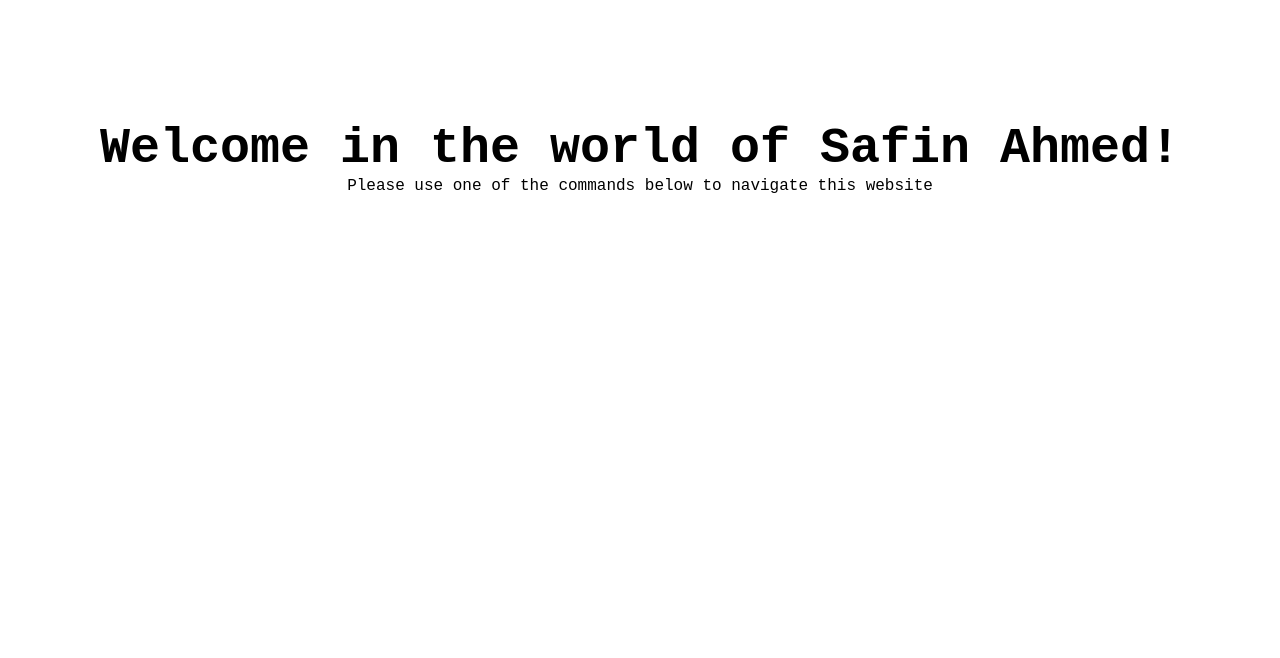
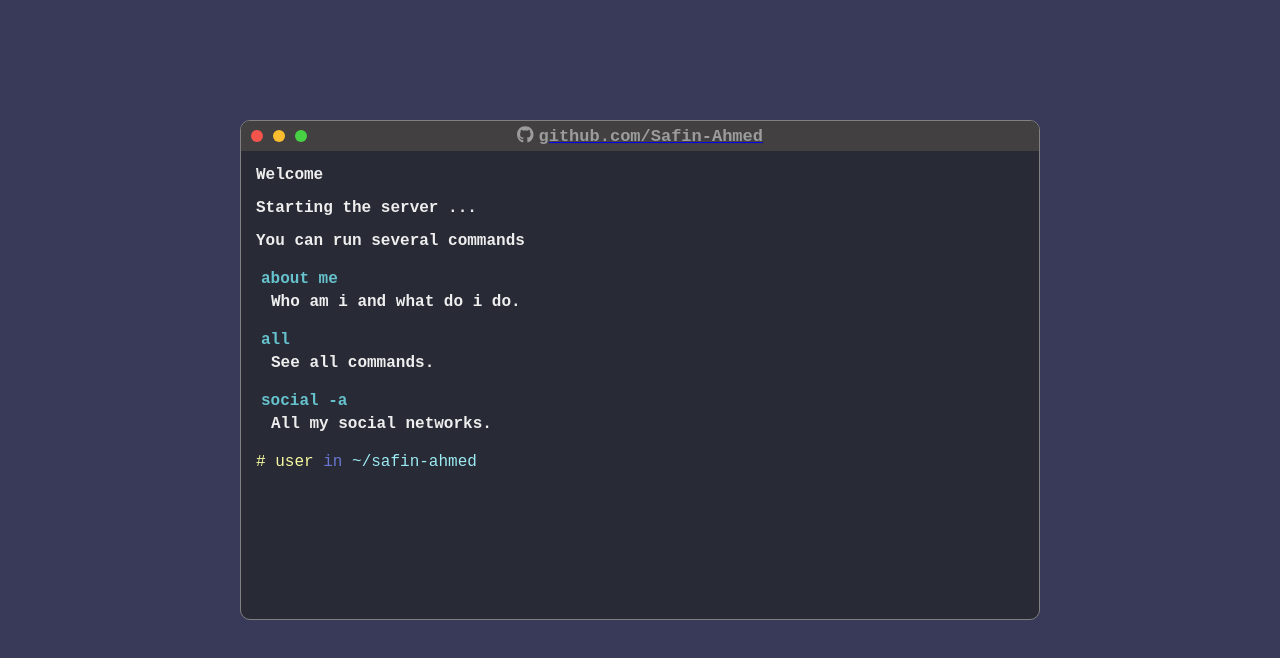
Before and after one commit to Safin-Ahmed/dev-safin, a website: page index.html in a window 1280 px wide. Drawn offline with Linux system fonts and the light colour scheme; a web font is replaced by a local one.

Commit message:
Intro is done

```diff
--- a/app.js
+++ b/app.js
@@ -1 +1,74 @@
-console.log("Hello World");
+const app = document.querySelector('#app');
+const delay = (ms) => new Promise(res => setTimeout(res, ms));
+
+const terminalInit = async () => {
+    await delay (500);
+    renderMessage("Welcome")
+    await delay(1000);
+    renderMessage("Starting the server ...")
+    await delay(1000)
+    renderMessage("You can run several commands");
+    introCommands();
+    await delay(300);
+    pwd();
+
+
+}
+const introCommands = () => {
+    renderCommandMessage("about me", "Who am i and what do i do.")
+
+    renderCommandMessage("all", "See all commands.")
+
+    renderCommandMessage("social -a", "All my social networks.")
+}
+
+const renderMessage = msg => {
+    const div = document.createElement('div');
+    div.classList.add("message");
+
+    const p = document.createElement('p');
+    p.textContent = msg;
+
+    div.appendChild(p);
+    app.appendChild(div);
+}
+
+const renderCommandMessage = (cmd, msg) => {
+    // Creating div for command
+    const commandDiv = document.createElement('div');
+    commandDiv.classList.add("command");
+    const commandP = document.createElement('p');
+    commandP.textContent = cmd;
+
+    commandDiv.appendChild(commandP);
+
+    app.appendChild(commandDiv);
+
+    const messageDiv = document.createElement('div');
+    messageDiv.classList.add("message");
+    messageDiv.classList.add("cmd-msg");
+
+    const messageP = document.createElement('p');
+
+    messageP.textContent = msg;
+
+    messageDiv.appendChild(messageP);
+
+    app.appendChild(messageDiv);
+}
+
+const pwd = () => {
+    const html = `
+        <div class = "path">
+            <p>
+                # user
+                <span>in</span>
+                <span>~/safin-ahmed</span>
+            </p>
+        </div>
+    `;
+
+    app.insertAdjacentHTML('beforeend', html);
+}
+
+terminalInit();
--- a/index.html
+++ b/index.html
@@ -5,14 +5,25 @@
     <meta http-equiv="X-UA-Compatible" content="IE=edge">
     <meta name="viewport" content="width=device-width, initial-scale=1.0">
     <title>Safin Ahmed Terminal</title>
+    <script defer src="./node_modules/@fortawesome/fontawesome-free/js/all.js"></script>
     <link rel="stylesheet" href="style.css">
 </head>
 <body>
    <section class="main">
     <div class="container">
-        <div class="welcome-msg">
-            <h1>Welcome in the world of Safin Ahmed!</h1>
-            <p>Please use one of the commands below to navigate this website</p>
+        <div class="menu">
+           <div class="buttons">
+               <button class="red"></button>
+               <button class="yellow"></button>
+               <button class="green"></button>
+           </div>
+           <div class="title">
+               <a href="https://github.com/Safin-Ahmed"><h1><i class="fa-brands fa-github"></i>github.com/Safin-Ahmed</h1></a>
+           </div>
+        </div>
+
+        <div id="app">
+
         </div>
     </div>
    </section>
--- a/package.json
+++ b/package.json
@@ -3,5 +3,8 @@
   "version": "1.0.0",
   "main": "index.html",
   "author": "Safin Ahmed <safin.ahmed2000@gmail.com>",
-  "license": "MIT"
+  "license": "MIT",
+  "dependencies": {
+    "@fortawesome/fontawesome-free": "^6.1.0"
+  }
 }
--- a/style.css
+++ b/style.css
@@ -11,28 +11,108 @@ html {
     font-size: 62.5%;
 }
 
+body {
+    background-color: #393A59;
+    font-family: 'Nanum Gothic Coding', monospace;
+    font-size: 1.6rem;
+    font-weight: 400;
+}
+
 section.main {
     padding: 12rem 0;
 }
 
 .container {
-   max-width: 1170px;
+   max-width: 800px;
+   width: 100%;
+   height: 500px;
    margin: auto;
+   background-color: #282A35;
+   border: 1px solid gray;
+   border-radius: 10px;
+   overflow: hidden;
 }
 
-.welcome-msg {
-   text-align: center;
+.menu {
+    background-color: #424040;
+    display: flex;
+    position: relative;
+    height: 30px;
 }
 
-.welcome-msg h1 {
-    font-size: 5rem;
+.buttons {
+    display: flex;
+    gap: 10px;
+    align-items: center;
+    margin-left: 10px;
 }
 
-.welcome-msg p {
-
+.buttons button {
+    width: 12px;
+    height: 12px;
+    border-radius: 50%;
+    border: 0px solid transparent;
+    cursor: pointer;
 }
 
-body {
-    font-family: 'Nanum Gothic Coding', monospace;
+.red {
+    background-color: #F5544D;
+}
+
+.yellow {
+    background-color: #FABD2F;
+}
+
+.green {
+    background-color: #47D043;
+}
+
+.title {
+    position: absolute;
+    left: 50%;
+    top: 50%;
+    transform: translate(-50%, -50%);
+}
+
+.title h1 {
+    color: #9c9c9c; /* #9c9c9c */
+    font-size: 1.7rem;
+}
+
+.title h1 svg {
+    margin-right: 5px;
+}
+
+.message {
+    margin-left: 15px;
+    margin-top: 15px;
     font-size: 1.6rem;
+    color: rgb(238, 238, 238);
+    font-weight: 700;
 }
+
+.command {
+    color: #66C2CD;
+    font-weight: 700;
+    margin-left: 20px;
+    margin-top: 20px;
+}
+
+.cmd-msg {
+    margin-left: 30px;
+    margin-top: 5px;
+}
+
+.path {
+    color: #F7FCA0;
+    margin-left: 15px;
+    margin-top: 20px;
+}
+
+.path p span {
+    color: #6A77D2;
+}
+
+.path p span:last-child{
+    color: #9CEAF3;
+}
```
Also changed, not shown: 1 other file.
